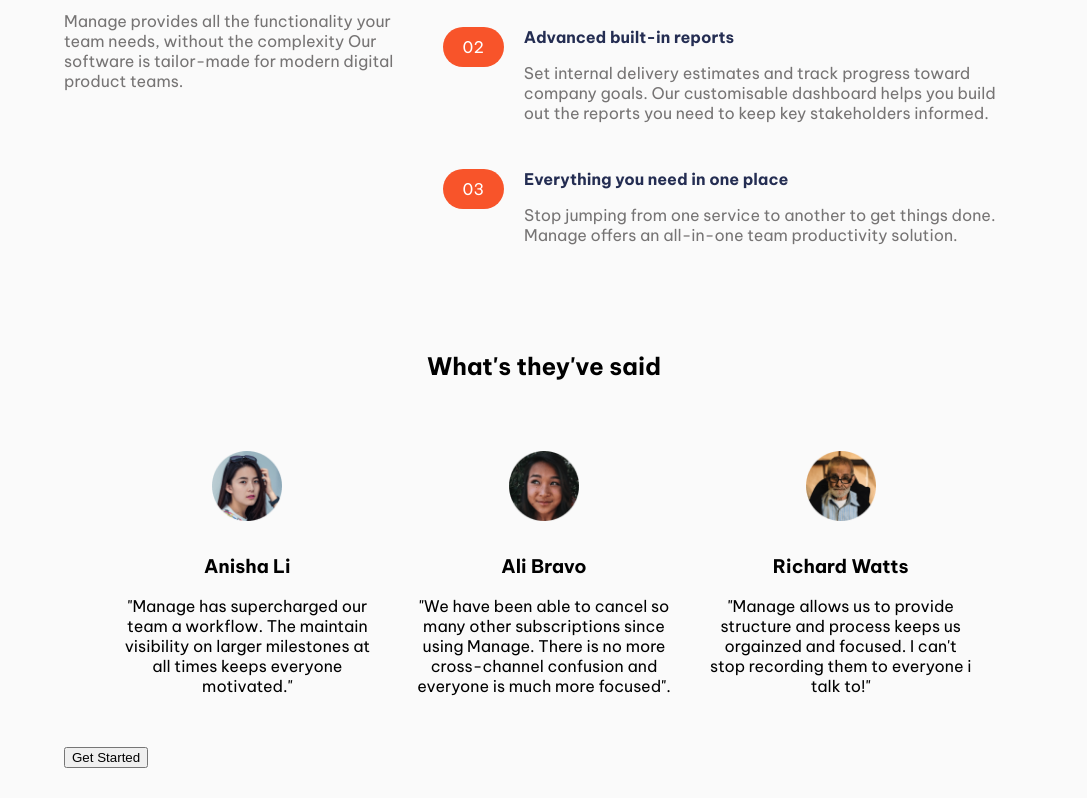
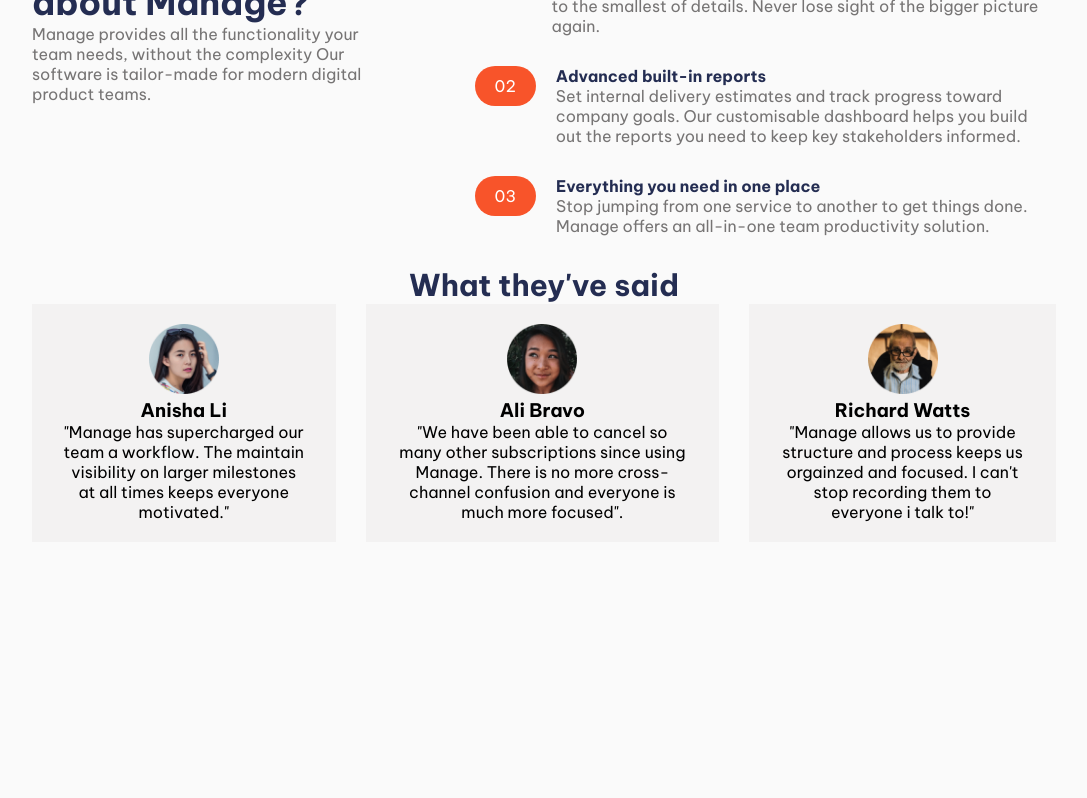
Before and after one commit to Onwuka2007/manage-landingPage, a plain HTML site: page index.html in a window 1280 px wide. Shown: the part 796-1594 px from the top of the page, without its empty margins (96-1183 px from the left). After the commit the page ends 1368 px from the top, so only its background shows below. Drawn offline with Linux system fonts and the light colour scheme; a web font is replaced by a local one.

Commit message:
created my branch

```diff
--- a/index.html
+++ b/index.html
@@ -114,6 +114,8 @@
           </div>
         </div>
       </div>
+
+      <!--
       <h2 style="display: flex; justify-content: center">
         What's they've said
       </h2>
@@ -158,7 +160,49 @@
 
       <div class="button">
         <button>Get Started</button>
-      </div>
+      </div> -->
+
+      <section class="testimonial-section">
+        <h2>What they've said</h2>
+
+        <div class="testimonials">
+          <div class="testimonial-list">
+            <div class="Anisha">
+              <img src="/images/avatar-anisha.png" alt="Anisha" />
+              <h3>Anisha Li</h3>
+              <p>
+                "Manage has supercharged our team a workflow. The maintain
+                visibility on larger milestones at all times keeps everyone
+                motivated."
+              </p>
+            </div>
+          </div>
+
+          <div class="testimonial-list">
+            <div class="Ali">
+              <img src="/images/avatar-ali.png" alt="Ali" />
+              <h3>Ali Bravo</h3>
+              <p>
+                "We have been able to cancel so many other subscriptions since
+                using Manage. There is no more cross-channel confusion and
+                everyone is much more focused".
+              </p>
+            </div>
+          </div>
+
+          <div class="testimonial-list">
+            <div class="Richard Watts">
+              <img src="/images/avatar-richard.png" alt="Richard" />
+              <h3>Richard Watts</h3>
+              <p>
+                "Manage allows us to provide structure and process keeps us
+                orgainzed and focused. I can't stop recording them to everyone i
+                talk to!"
+              </p>
+            </div>
+          </div>
+        </div>
+      </section>
     </div>
   </body>
 </html>
--- a/style.css
+++ b/style.css
@@ -1,23 +1,25 @@
-/* RESET / GLOBAL */
-*, *::before, *::after {
+* {
+  padding: 0;
+  margin: 0;
   box-sizing: border-box;
 }
 
 body {
-  padding: 0;
-  margin: 0;
   background-color: hsl(0, 0%, 98%);
-  font-family: "Be Vietnam Pro", sans-serif;
 }
 
 .body-container {
-  padding: 30px 160px;
+  padding: 30px 0;
+  width: 80%;
+  margin: auto;
+  font-family: "Be Vietnam Pro", sans-serif;
 }
 
 .navbar {
   display: flex;
   align-items: center;
   justify-content: space-between;
+  margin: 30px 0;
 }
 
 .nav-links {
@@ -31,13 +33,11 @@
   color: hsl(228, 39%, 23%);
   font-weight: 400;
   cursor: pointer;
-  transition: color 0.3s ease;
 }
-
 .nav-links a:hover {
   color: hsl(12, 94%, 57%);
+  transition: 0.3s ease;
 }
-
 .get-started-btn {
   padding: 10px 20px;
   border-radius: 50px;
@@ -47,11 +47,20 @@
   cursor: pointer;
 }
 
+.logo img {
+  display: block;
+  height: 30px;
+}
+.logo img {
+  display: block;
+  height: 30px;
+}
+
 .hero {
   display: flex;
   align-items: center;
   justify-content: space-between;
-  gap: 40px;
+  gap: 30px;
   width: 100%;
   margin-bottom: 50px;
 }
@@ -66,25 +75,28 @@
 .sub-text p {
   color: hsl(0, 1%, 46%);
   margin-bottom: 30px;
+  width: 70%;
 }
 
+.image {
+  margin: 50px 0;
+}
+.image img {
+  width: 500px;
+}
 .about-section {
   display: flex;
   justify-content: space-between;
-  gap: 40px;
-  margin-bottom: 60px;
 }
 
 .about-manage {
   width: 35%;
 }
-
 .about-manage h2 {
   font-size: 35px;
   color: hsl(228, 39%, 23%);
   font-weight: bold;
 }
-
 .about-manage p {
   color: hsl(0, 1%, 46%);
 }
@@ -94,40 +106,65 @@
   gap: 20px;
   margin-bottom: 30px;
 }
-
 .card-number {
   background-color: hsl(12, 94%, 57%);
   height: fit-content;
   padding: 10px 20px;
   border-radius: 50px;
   color: white;
+  border: none;
 }
-
 .card-title {
   font-size: 16px;
   color: hsl(228, 39%, 23%);
   font-weight: bold;
 }
-
 .card p {
   color: hsl(0, 1%, 46%);
-  max-width: 500px;
+  width: 500px;
+}
+/* }
+.testimonials {
+  display: flex;
+  padding: 50px;
+  gap: 30px;
+}
+.testimonials p {
+  width: 400px;
+  text-align: center;
+}
+.testimonials img {
+  width: 70px;
+  margin-left: 120px;
+}
+.testimonials h3 {
+  margin-left: 120px;
+}
+.testimonial-list {
+  background-color: rgba(248, 246, 246, 0.97);
+}
+.testimonial-list p {
+  color: hsl(0, 1%, 46%);
+} */
+.testimonial-section {
+  text-align: center;
+}
+.testimonial-section h2 {
+  color: hsl(228, 39%, 23%);
+  font-size: 30px;
 }
 
 .testimonials {
   display: flex;
-  padding: 50px;
+  text-align: center;
   gap: 30px;
-  justify-content: center;
-  text-align: center;
+}
+
+.testimonial-list {
+  background-color: rgb(243, 242, 242);
+  padding: 20px 30px;
 }
 
 .testimonial-list img {
   width: 70px;
-  margin-bottom: 10px;
 }
-
-.testimonial-list p {
-  max-width: 400px;
-  margin: 0 auto;
-}
```
